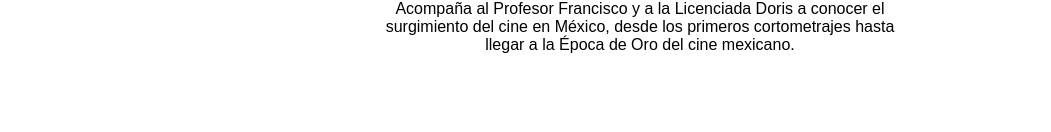
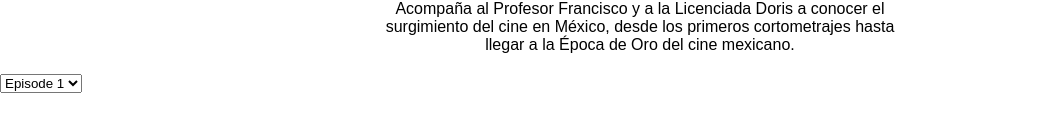
Before and after one commit to Orliland/lvh_cine_mexicano, a React (Vite) app: page / in a window 1280 px wide. Shown: the part 246-378 px from the top of the page, without its empty margins (0-1051 px from the left). Built offline with nearby package versions, Linux system fonts and the light colour scheme.

Commit message:
add filter component

```diff
--- a/src/App.jsx
+++ b/src/App.jsx
@@ -1,3 +1,5 @@
+import Filter from "./Filter";
+
 import "./App.css";
 
 function App() {
@@ -13,6 +15,9 @@ function App() {
           llegar a la <strong>Época de Oro del cine mexicano</strong>.
         </p>
       </header>
+      <main>
+        <Filter />
+      </main>
     </>
   );
 }
--- /dev/null
+++ b/src/Filter.jsx
@@ -0,0 +1,15 @@
+import "./Filter.css";
+
+const Filter = () => {
+  return (
+    <form onSubmit={(e) => e.preventDefault()} className="filter">
+      <label htmlFor="selectEpisode" className="filter__label">
+        <select id="selectEpisode" className="filter__select">
+          <option value="1">Episode 1</option>
+        </select>
+      </label>
+    </form>
+  );
+};
+
+export default Filter;
```
Also changed, not shown: src/Filter.css (added).
